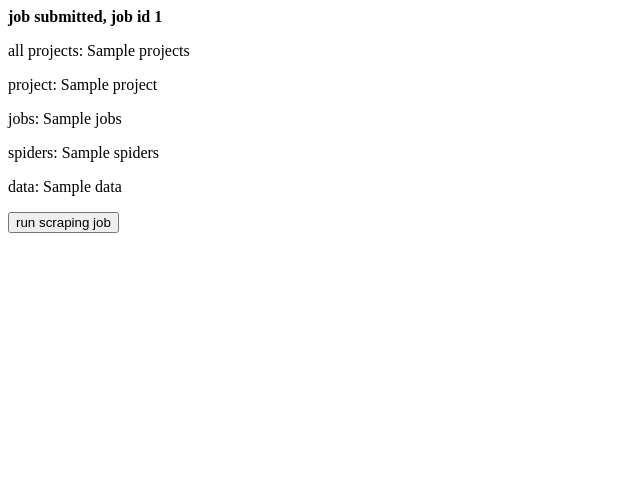
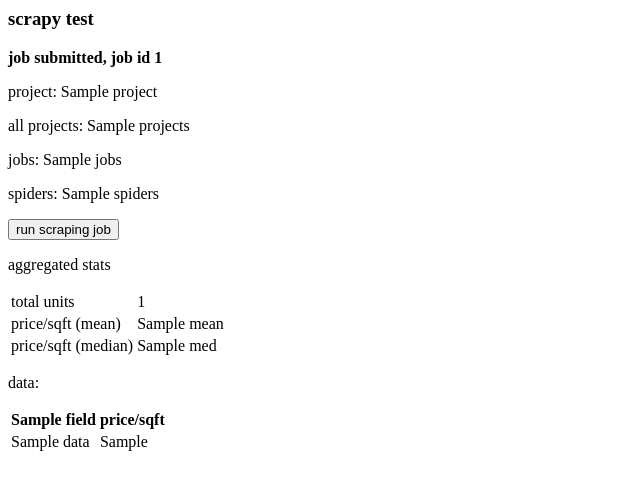
Before and after one commit to hoprocker/scrapy-demo, a Flask app: template templates/main.html in a window 1280 px wide. Shown: the top 490 px of the page, without its empty margins (0-640 px from the left). Run offline with Flask 2, Linux system fonts and the light colour scheme; the template is opened without the code that fills it: most values are stand-ins (such as "Sample title", 1, 10 or a date in 2020).

Commit message:
update the frontend

```diff
--- a/main.py
+++ b/main.py
@@ -1,19 +1,27 @@
+"""
+a simple web interface which displays some information about the jobs
+and the data retrieved.
+
+available at http://localhost;9097
+"""
 from flask import Flask, make_response, render_template, request, redirect, url_for, flash, get_flashed_messages
 import json
 from realtortest.realtortest.db import datastore
 import requests
 
 app = Flask(__name__)
-app.debug = True
 app.secret_key = "hi there"
 
 @app.route("/")
 def index():
     project="realtortest"
     stats = get_scrapyd_stat(project)
+    data = datastore.list()
+    [d.update({"per_sqft":float(d["price"])/float(d["sqft"])}) for d in data]
     return render_template("main.html",
-            data=datastore.list(),
+            data=data,
             job_id=get_flashed_messages(),
+            fields=datastore.list()[0].keys(),
             **stats)
 
 @app.route("/schedule")
@@ -28,10 +36,36 @@ def schedule():
 
 def get_scrapyd_stat(project, host="localhost", port=6800):
     base = "http://%s:%d" % (host, port)
-    return {"project":project,
+    stats = {"project":project,
         "projects":requests.get("%s/listprojects.json" % base).content,
         "spiders":requests.get("%s/listspiders.json?project=%s" % (base,project)).content,
         "jobs":requests.get("%s/listjobs.json?project=%s" % (base,project)).content,}
+    stats.update(aggregate_stats())
+    return stats
+
+def aggregate_stats():
+    """
+    a simple, contrived example of using our (very inefficient) datastore
+    to glean some insight into the data
+
+    admittedly, there's a *lot* of very inefficient work here!
+    """
+    allstats = datastore.list()  ## just get it all
+    p_types = set()
+    for stat in allstats:
+        p_types.add(stat["property_type"])
+    price_sqft = {"all":[float(p["price"])/float(p["sqft"]) for p in allstats]}
+    price_sqft.update({"mean":sum(price_sqft["all"])/len(price_sqft["all"]),
+                        "med":price_sqft["all"][int(len(price_sqft["all"])/2)]})
+    #price_bath = {"all":[float(p["price"])/float(p["baths"]) for p in allstats]}
+    #price_bath.update({"mean":sum(price_bath["all"])/len(price_bath["all"]),
+                        #"med":price_bath["all"][int(len(price_bath["all"])/2)]})
+
+    return {"types":list(p_types),
+            "price_sqft":price_sqft,
+            #"price_bed":price_bed,
+            #"price_bath":price_bath,
+            }
 
 if __name__ == "__main__":
     app.run(host="0.0.0.0", port=9097, debug=True)
--- a/templates/main.html
+++ b/templates/main.html
@@ -1,14 +1,36 @@
 <html>
   <body>
+    <h3>scrapy test</h3>
     {% if job_id %}
     <p><b>job submitted, job id {{job_id}}</b></p>
     {% endif %}
-
+    <P>project: {{project}}</p>
     <p>all projects: {{projects}}</p>
-    <P>project: {{project}}</p>
     <p>jobs: {{jobs}}</p>
     <p>spiders: {{spiders}}</p>
-    <p>data: {{data}}</p>
     <form action="/schedule" method="get"><button type="submit">run scraping job</button></form>
+    <p>aggregated stats</p>
+    <table>
+      <tr><td>total units</td><td>{{price_sqft.all|length}}</td></tr>
+      <tr><td>price/sqft (mean)</td><td>{{price_sqft.mean}}</td></tr>
+      <tr><td>price/sqft (median)</td><td>{{price_sqft.med}}</td></tr>
+    </table>
+    <p>data:</p>
+    <table>
+      <tr>
+        {% for f in fields %}
+        <th>{{f}}</th>
+        {% endfor %}
+        <th>price/sqft</th>
+      </tr>
+      {% for d in data %}
+      <tr>
+        {% for f in fields %}
+        <td>{{d[f]}}</td>
+        {% endfor %}
+        <td>{{d["per_sqft"]}}</td>
+      </tr>
+      {% endfor %}
+    </table>
   </body>
 </html>
```
